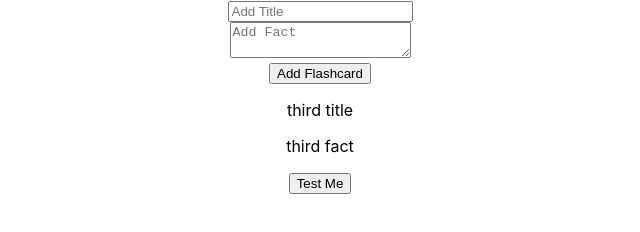
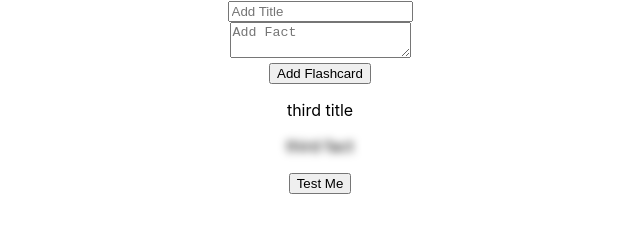
Before and after one commit to shervincm/Memory-Jogger, a React app in the folder flashcard/: page / in a window 1280 px wide. Both pictures are taken after a click on the button "Test Me". Shown: the full height of the page, 320-960 px from the left. Built offline with nearby package versions, Linux system fonts and the light colour scheme.

Commit message:
fact blurring is working but need to edit parameters

```diff
--- a/flashcard/src/components/App/App.css
+++ b/flashcard/src/components/App/App.css
@@ -36,3 +36,11 @@
     transform: rotate(360deg);
   }
 }
+
+.blurry-text {
+  filter: blur(4px);
+  transition: all 0.3s ease;
+  }
+.blurry-text:hover, .blurry-text:focus {
+  filter: blur(0);
+  }
--- a/flashcard/src/components/App/App.js
+++ b/flashcard/src/components/App/App.js
@@ -50,7 +50,7 @@
     <Input handleSubmit={handleSubmit} data={data} setData={setData} />
     <TestMe data={data} randomInteger={randomInteger} />
     {quiz && quiz.usertitle && <p>{quiz.usertitle}</p>}
-    {quiz && quiz.fact && <p>{quiz.fact}</p>}
+    {quiz && quiz.fact && <p className='blurry-text'>{quiz.fact}</p>}
     <button onClick={quizField}>Test Me</button>
   </div>
 );
```
